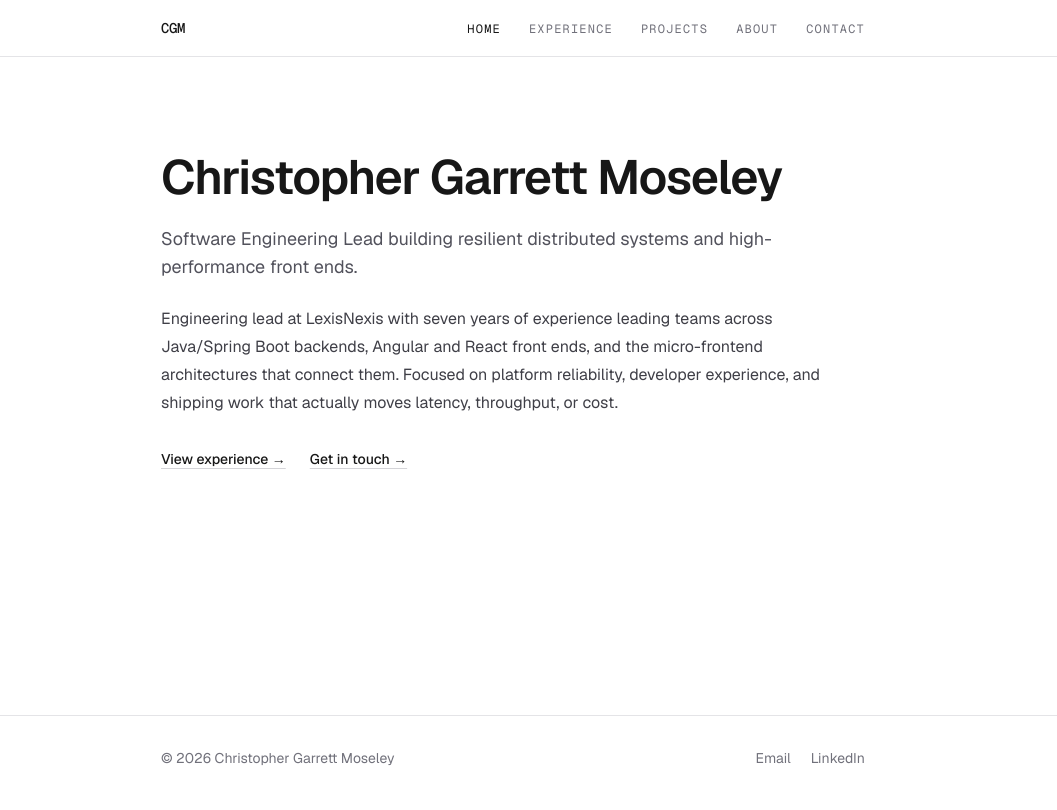
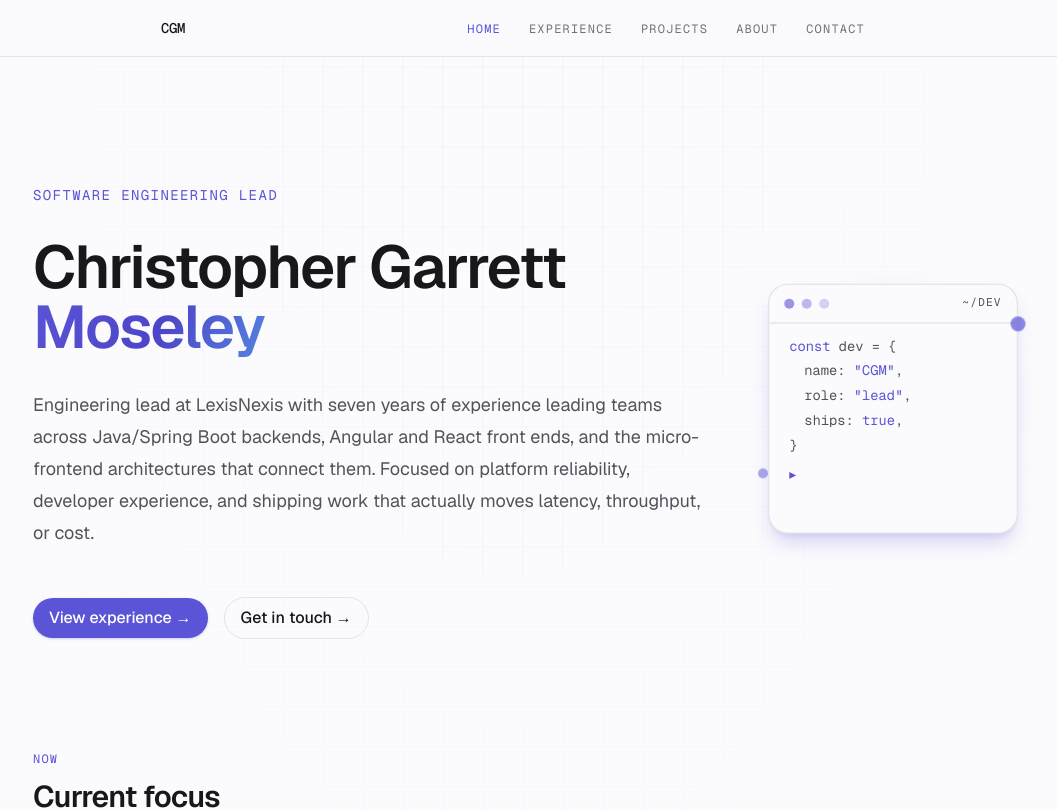
Before and after one commit to GMos96/portfolio, a Next.js app: page / in a window 1280 px wide. Shown: the top 810 px of the page, without its empty margins (127-1184 px from the left). Built offline with nearby package versions, Linux system fonts and the light colour scheme.

Commit message:
update style

```diff
--- /dev/null
+++ b/app/_components/avatar.tsx
@@ -0,0 +1,80 @@
+// components/.tsx
+import React from "react";
+
+interface AvatarProps {
+  /** Rendered pixel size of the square avatar. Defaults to 200. */
+  size?: number;
+  className?: string;
+}
+
+/**
+ * A coding-themed placeholder avatar: a stylized terminal window with a
+ * prompt, a blinking cursor, and a couple of orbiting "node" accents.
+ * Uses the site's muted-indigo accent token so it adapts to light/dark and
+ * stays tasteful rather than loud. Swap for a real portrait later.
+ */
+const Avatar: React.FC<AvatarProps> = ({ size = 200, className = "" }) => {
+  return (
+    <div
+      className={`relative ${className}`}
+      style={{ width: size, height: size }}
+      aria-hidden="true"
+    >
+      {/* Soft glow halo behind the card */}
+      <div
+        className="absolute inset-0 rounded-2xl animate-pulse-soft"
+        style={{
+          background:
+            "radial-gradient(circle at 50% 45%, var(--glow), transparent 70%)",
+          filter: "blur(14px)",
+        }}
+      />
+
+      {/* Terminal card */}
+      <div className="absolute inset-0 animate-float rounded-2xl border border-[color:var(--border)] bg-[color:var(--background)] shadow-lg shadow-[color:var(--glow)] overflow-hidden">
+        {/* Title bar */}
+        <div className="flex items-center gap-1.5 border-b border-[color:var(--border)] px-3 py-2">
+          <span className="h-2 w-2 rounded-full bg-[color:var(--accent)] opacity-60" />
+          <span className="h-2 w-2 rounded-full bg-[color:var(--accent)] opacity-40" />
+          <span className="h-2 w-2 rounded-full bg-[color:var(--accent)] opacity-25" />
+          <span className="ml-auto font-mono text-[9px] uppercase tracking-widest text-muted">
+            ~/dev
+          </span>
+        </div>
+
+        {/* Code body */}
+        <div className="flex flex-col gap-1.5 px-4 py-3 font-mono text-[11px] leading-tight">
+          <span className="text-muted">
+            <span className="text-accent">const</span> dev = {"{"}
+          </span>
+          <span className="pl-3 text-muted">
+            name: <span className="text-accent">&quot;CGM&quot;</span>,
+          </span>
+          <span className="pl-3 text-muted">
+            role: <span className="text-accent">&quot;lead&quot;</span>,
+          </span>
+          <span className="pl-3 text-muted">
+            ships: <span className="text-accent">true</span>,
+          </span>
+          <span className="text-muted">{"}"}</span>
+          <span className="mt-1 flex items-center gap-1 text-accent">
+            <span aria-hidden>▸</span>
+            <span className="inline-block h-3 w-1.5 animate-blink bg-[color:var(--accent)]" />
+          </span>
+        </div>
+      </div>
+
+      {/* Orbiting accent nodes */}
+      <span
+        className="absolute -right-1.5 top-6 h-3 w-3 animate-float rounded-full bg-[color:var(--accent)] opacity-70"
+        style={{ animationDelay: "-2s" }}
+      />
+      <span
+        className="absolute -left-2 bottom-10 h-2 w-2 animate-float rounded-full bg-[color:var(--accent)] opacity-50"
+        style={{ animationDelay: "-4s" }}
+      />
+    </div>
+  );
+};
+
+export default Avatar;
--- /dev/null
+++ b/app/_components/focus-card.tsx
@@ -0,0 +1,19 @@
+import type { FocusItem } from "@/content/types";
+
+type FocusCardProps = {
+  item: FocusItem;
+};
+
+export function FocusCard({ item }: FocusCardProps) {
+  return (
+    <article className="group rounded-xl border border-[color:var(--border)] p-5 transition-all hover:-translate-y-0.5 hover:border-accent hover:shadow-md hover:shadow-[color:var(--glow)]">
+      <p className="font-mono text-xs uppercase tracking-widest text-accent">
+        {item.label}
+      </p>
+      <h3 className="mt-2 text-lg font-semibold tracking-tight text-foreground">
+        {item.title}
+      </h3>
+      <p className="mt-2 text-sm leading-6 text-muted">{item.description}</p>
+    </article>
+  );
+}
--- a/app/_components/section-heading.tsx
+++ b/app/_components/section-heading.tsx
@@ -8,7 +8,7 @@ export function SectionHeading({ kicker, title, description }: SectionHeadingPro
   return (
     <header className="space-y-3">
       {kicker ? (
-        <p className="font-mono text-xs uppercase tracking-widest text-zinc-500">
+        <p className="font-mono text-xs uppercase tracking-widest text-accent">
           {kicker}
         </p>
       ) : null}
--- a/app/_components/site-nav.tsx
+++ b/app/_components/site-nav.tsx
@@ -31,7 +31,7 @@ export function SiteNav() {
       >
         <Link
           href="/"
-          className="font-mono text-sm font-medium tracking-tight text-foreground focus-visible:outline-2 focus-visible:outline-offset-4 focus-visible:outline-foreground"
+          className="font-mono text-sm font-medium tracking-tight text-foreground transition-colors hover:text-accent focus-visible:outline-2 focus-visible:outline-offset-4 focus-visible:outline-accent"
         >
           {profile.initials}
         </Link>
@@ -44,9 +44,9 @@ export function SiteNav() {
                   href={link.href}
                   aria-current={active ? "page" : undefined}
                   className={
-                    "font-mono text-xs uppercase tracking-widest transition-colors focus-visible:outline-2 focus-visible:outline-offset-4 focus-visible:outline-foreground " +
+                    "font-mono text-xs uppercase tracking-widest transition-colors focus-visible:outline-2 focus-visible:outline-offset-4 focus-visible:outline-accent " +
                     (active
-                      ? "text-foreground"
+                      ? "text-accent"
                       : "text-zinc-500 hover:text-foreground")
                   }
                 >
--- a/app/globals.css
+++ b/app/globals.css
@@ -1,26 +1,132 @@
 @import "tailwindcss";
 
+/*
+ * Palette: a restrained, muted-indigo accent layered over a neutral zinc base.
+ * Tuned to sit between a vibrant synthwave look and pure monochrome — enough
+ * color to add character, never enough to feel tacky. Tokens adapt per scheme.
+ */
 :root {
-  --background: #ffffff;
-  --foreground: #171717;
+  --background: #fbfbfd;
+  --foreground: #18181b;
+  --muted: #52525b;
+  --accent: #5b54d6; /* muted indigo */
+  --accent-strong: #4c45c9;
+  --accent-foreground: #ffffff;
+  --accent-soft: rgba(91, 84, 214, 0.1);
+  --border: #e4e4e7;
+  --grid-line: rgba(91, 84, 214, 0.05);
+  --glow: rgba(91, 84, 214, 0.22);
+}
+
+@media (prefers-color-scheme: dark) {
+  :root {
+    --background: #0b0b12;
+    --foreground: #e7e5ee;
+    --muted: #a1a1aa;
+    --accent: #8b87f0; /* lifted for contrast on dark */
+    --accent-strong: #a09cf5;
+    --accent-foreground: #0b0b12;
+    --accent-soft: rgba(139, 135, 240, 0.12);
+    --border: #26262f;
+    --grid-line: rgba(139, 135, 240, 0.07);
+    --glow: rgba(139, 135, 240, 0.28);
+  }
 }
 
 @theme inline {
   --color-background: var(--background);
   --color-foreground: var(--foreground);
+  --color-muted: var(--muted);
+  --color-accent: var(--accent);
+  --color-accent-strong: var(--accent-strong);
+  --color-accent-foreground: var(--accent-foreground);
+  --color-accent-soft: var(--accent-soft);
+  --color-border-token: var(--border);
+
   --font-sans: var(--font-geist-sans);
   --font-mono: var(--font-geist-mono);
   --width-content: 48rem;
-}
 
-@media (prefers-color-scheme: dark) {
-  :root {
-    --background: #0a0a0a;
-    --foreground: #ededed;
-  }
+  --animate-float: float 7s ease-in-out infinite;
+  --animate-pulse-soft: pulse-soft 4s ease-in-out infinite;
+  --animate-blink: blink 1.2s step-end infinite;
+  --animate-grid-pan: grid-pan 24s linear infinite;
 }
 
 body {
   background: var(--background);
   color: var(--foreground);
 }
+
+/* Faint moving grid used behind the hero. Kept very low-contrast on purpose. */
+.bg-grid {
+  background-image:
+    linear-gradient(to right, var(--grid-line) 1px, transparent 1px),
+    linear-gradient(to bottom, var(--grid-line) 1px, transparent 1px);
+  background-size: 40px 40px;
+}
+
+.bg-grid-animated {
+  animation: var(--animate-grid-pan);
+}
+
+/* Subtle accent gradient text for the lead word in the hero heading. */
+.text-gradient-accent {
+  background: linear-gradient(
+    115deg,
+    var(--accent) 0%,
+    var(--accent-strong) 55%,
+    color-mix(in oklab, var(--accent) 65%, #22d3ee) 100%
+  );
+  -webkit-background-clip: text;
+  background-clip: text;
+  color: transparent;
+}
+
+@keyframes float {
+  0%,
+  100% {
+    transform: translateY(0);
+  }
+  50% {
+    transform: translateY(-8px);
+  }
+}
+
+@keyframes pulse-soft {
+  0%,
+  100% {
+    opacity: 0.5;
+  }
+  50% {
+    opacity: 0.9;
+  }
+}
+
+@keyframes blink {
+  0%,
+  100% {
+    opacity: 1;
+  }
+  50% {
+    opacity: 0;
+  }
+}
+
+@keyframes grid-pan {
+  from {
+    background-position: 0 0;
+  }
+  to {
+    background-position: 40px 40px;
+  }
+}
+
+@media (prefers-reduced-motion: reduce) {
+  .bg-grid-animated,
+  .animate-float,
+  .animate-pulse-soft,
+  .animate-blink {
+    animation: none !important;
+  }
+}
--- a/app/page.tsx
+++ b/app/page.tsx
@@ -1,6 +1,10 @@
 import type { Metadata } from "next";
 import Link from "next/link";
 import { profile } from "@/content/profile";
+import { currentFocus } from "@/content/focus";
+import Avatar from "@/app/_components/avatar";
+import { SectionHeading } from "@/app/_components/section-heading";
+import { FocusCard } from "@/app/_components/focus-card";
 
 export const metadata: Metadata = {
   title: "Home",
@@ -9,22 +13,33 @@ export const metadata: Metadata = {
 
 export default function HomePage() {
   return (
-    <div className="mx-auto w-full max-w-3xl px-6 py-16 sm:px-8 sm:py-24">
-      <section className="space-y-6">
-        <h1 className="text-4xl font-semibold tracking-tight text-foreground sm:text-5xl">
-          {profile.name}
+    <div className="relative overflow-hidden">
+      {/* Faint, slow-panning grid backdrop — adds depth without distraction. */}
+      <div
+        className="bg-grid bg-grid-animated pointer-events-none absolute inset-0 -z-10 [mask-image:radial-gradient(ellipse_at_top,black,transparent_75%)]"
+        aria-hidden="true"
+      />
+
+      <div className="mx-auto w-full max-w-3xl px-6 py-16 sm:px-8 sm:py-24 lg:max-w-5xl lg:py-32 2xl:max-w-6xl 2xl:py-40">
+        <section className="grid items-center gap-10 sm:grid-cols-[1fr_auto] sm:gap-12 lg:gap-20">
+          <div className="space-y-6 lg:space-y-8">
+            <p className="font-mono text-xs uppercase tracking-widest text-accent lg:text-sm">
+              {profile.title}
+            </p>
+            <h1 className="text-4xl font-semibold tracking-tight text-foreground sm:text-5xl lg:text-6xl 2xl:text-7xl">
+              {profile.name.split(" ").slice(0, -1).join(" ")}{" "}
+              <span className="text-gradient-accent">
+                {profile.name.split(" ").slice(-1)}
+              </span>
             </h1>
-        <p className="text-lg text-zinc-600 dark:text-zinc-400">
-          {profile.tagline}
-        </p>
-        <p className="max-w-2xl text-base leading-7 text-zinc-700 dark:text-zinc-300">
+            <p className="max-w-2xl text-base leading-7 text-muted lg:text-lg lg:leading-8 2xl:text-xl 2xl:leading-9">
               {profile.shortBio}
             </p>
-        <ul className="flex flex-wrap gap-x-6 gap-y-2 pt-2 text-sm">
+            <ul className="flex flex-wrap items-center gap-3 pt-2 text-sm lg:gap-4 lg:pt-4 lg:text-base">
               <li>
                 <Link
                   href="/experience"
-              className="font-medium text-foreground underline decoration-zinc-300 underline-offset-4 hover:decoration-foreground dark:decoration-zinc-700"
+                  className="inline-flex items-center gap-1.5 rounded-full bg-accent px-4 py-2 font-medium text-accent-foreground shadow-sm shadow-[color:var(--glow)] transition-transform hover:-translate-y-0.5 hover:shadow-md hover:shadow-[color:var(--glow)] focus-visible:outline-2 focus-visible:outline-offset-2 focus-visible:outline-accent"
                 >
                   View experience →
                 </Link>
@@ -32,13 +47,35 @@ export default function HomePage() {
               <li>
                 <Link
                   href="/contact"
-              className="font-medium text-foreground underline decoration-zinc-300 underline-offset-4 hover:decoration-foreground dark:decoration-zinc-700"
+                  className="inline-flex items-center gap-1.5 rounded-full border border-[color:var(--border)] px-4 py-2 font-medium text-foreground transition-colors hover:border-accent hover:text-accent focus-visible:outline-2 focus-visible:outline-offset-2 focus-visible:outline-accent"
                 >
                   Get in touch →
                 </Link>
               </li>
             </ul>
+          </div>
+
+          <div className="flex justify-center sm:justify-end">
+            {/* Scale the fixed-size avatar up on large displays. */}
+            <div className="scale-100 lg:scale-125 2xl:scale-150">
+              <Avatar size={200} />
+            </div>
+          </div>
         </section>
+
+        <section className="mt-20 lg:mt-28 2xl:mt-32">
+          <SectionHeading
+            kicker="Now"
+            title="Current focus"
+            description="What I'm building, learning, and exploring at the moment."
+          />
+          <div className="mt-8 grid gap-4 md:grid-cols-3 lg:mt-10">
+            {currentFocus.map((item) => (
+              <FocusCard key={item.label} item={item} />
+            ))}
+          </div>
+        </section>
+      </div>
     </div>
   );
 }
--- /dev/null
+++ b/content/focus.ts
@@ -0,0 +1,23 @@
+import type { FocusItem } from "./types";
+
+// What I'm focused on right now — surfaced on the homepage. Edit freely.
+export const currentFocus: FocusItem[] = [
+  {
+    label: "Building",
+    title: "Vault",
+    description:
+      "Leading two teams on a document vectorization platform for Lexis+ Protege — splitting the monolith into microservices behind a BFF microfrontend, modernizing Angular 12 → 20 via Module Federation, and an auto-scaling job pipeline (35% lower cost, 40% more throughput).",
+  },
+  {
+    label: "Learning",
+    title: "AI / LLM engineering",
+    description:
+      "Sharpening multi-modal AI workflow design across multiple LLMs — retrieval, vectorization, and enterprise-scale document processing for 50K+ users.",
+  },
+  {
+    label: "Exploring",
+    title: "AI agents & tooling",
+    description:
+      "Agentic developer workflows built on LLMs and the tooling around them — this portfolio's own build process being a small example.",
+  },
+];
```
Also changed, not shown: content/types.ts (+10 -0 lines). Lines whose indentation alone changed are shown as unchanged.
